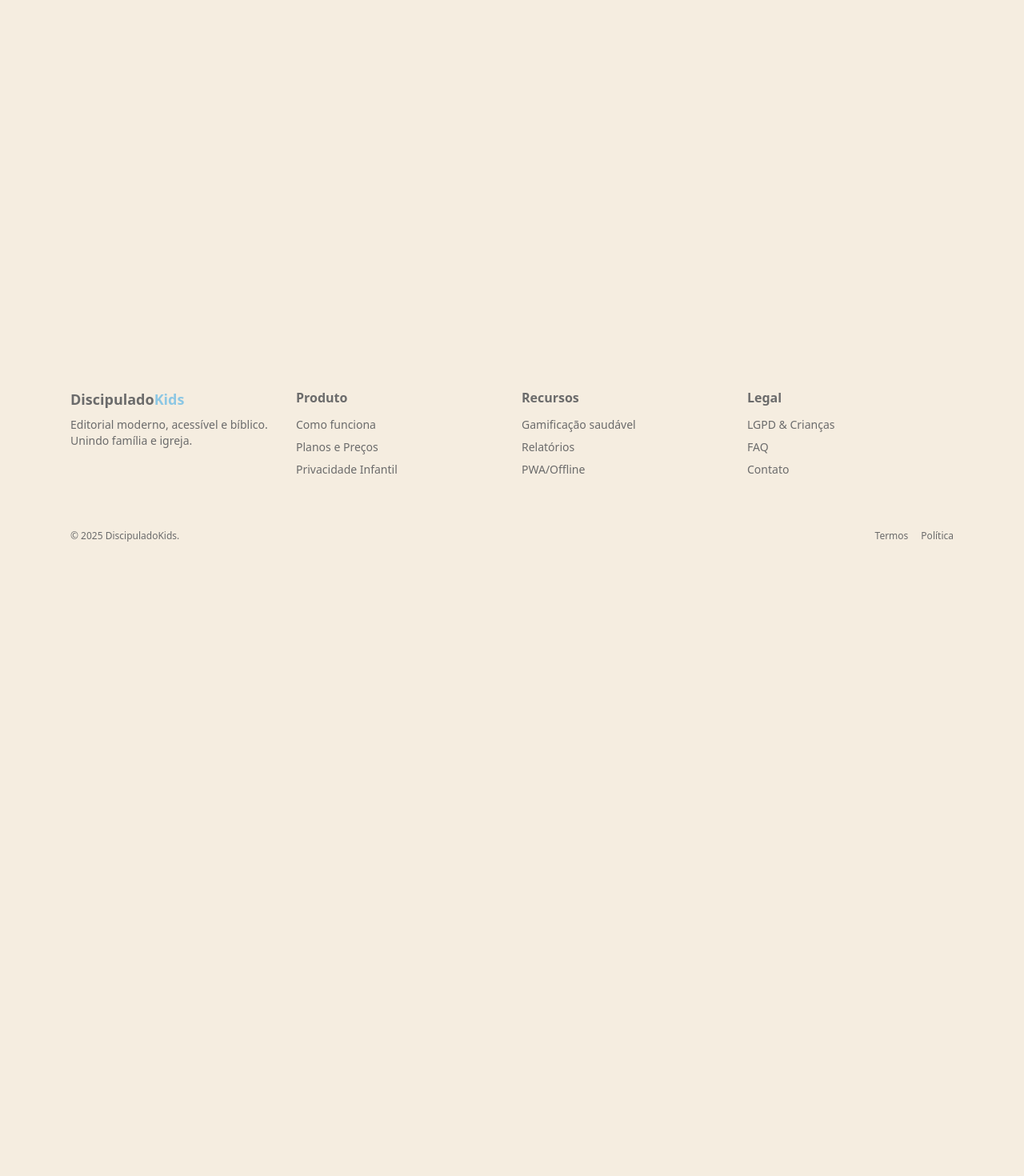
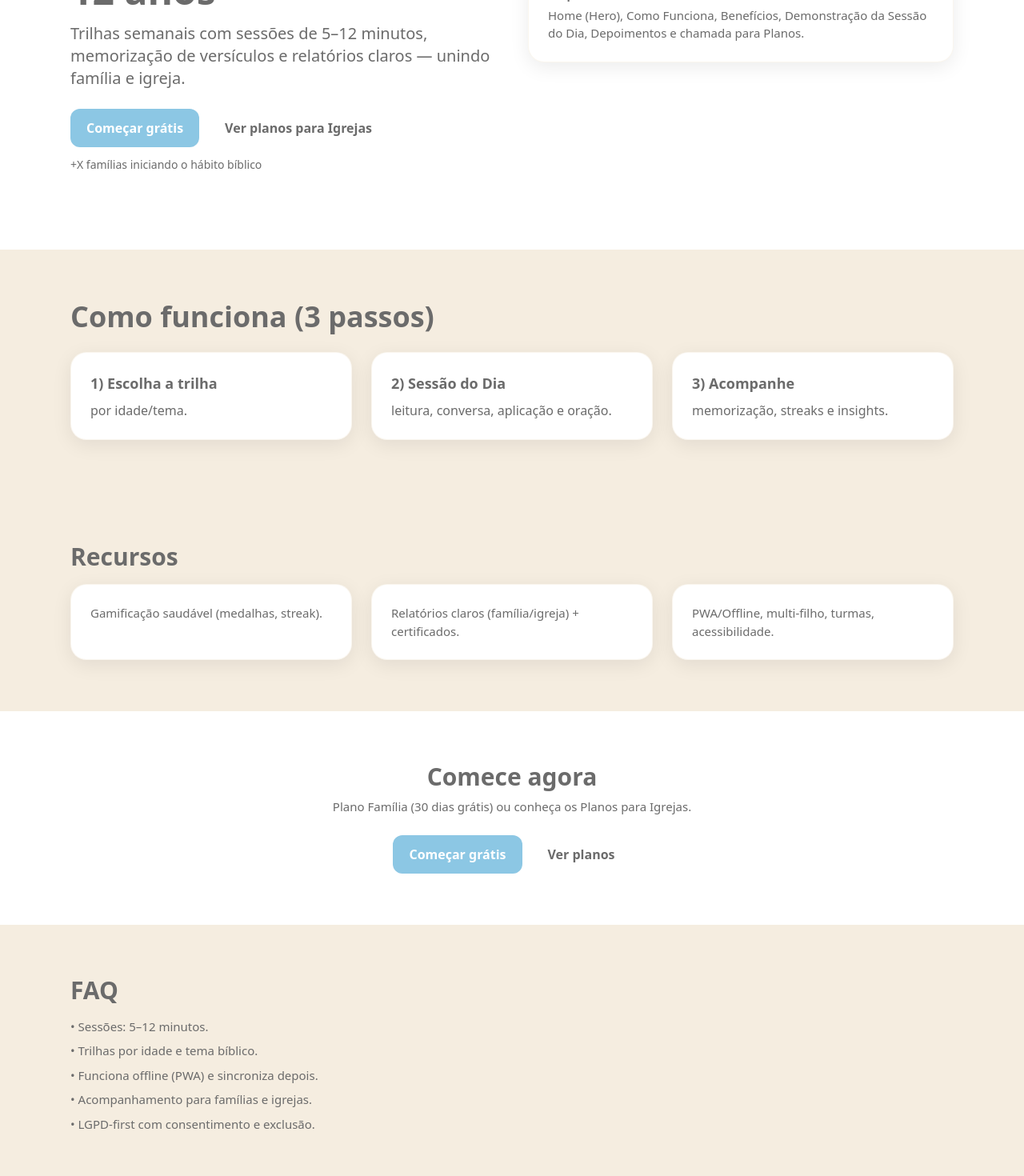
Before and after one commit to mrceloteles/discipulado-kids-frontend, a Next.js app: page / in a window 1280 px wide. Shown: the part 340-1810 px from the top of the page at 80% size. Before the commit the page ends 1042 px from the top, so only its background shows below. Built offline with nearby package versions, Linux system fonts and the light colour scheme.

Commit message:
Update page.tsx

```diff
--- a/app/page.tsx
+++ b/app/page.tsx
@@ -1,2 +1,78 @@
+import Container from "@/components/Container";
+import Button from "@/components/Button";
 
-export default function Home(){return (<main style={{padding:20}}><h1>DiscipuladoKids</h1><p>Instalação ok.</p></main>);}
+export default function HomePage() {
+  return (
+    <>
+      <section className="bg-white">
+        <Container className="py-16 md:py-24 grid md:grid-cols-2 gap-10 items-center">
+          <div>
+            <h1 className="text-4xl md:text-5xl font-semibold leading-tight">
+              Discipulado bíblico, simples e consistente para crianças de 7 a 12 anos
+            </h1>
+            <p className="text-lg md:text-xl text-ink mt-4">
+              Trilhas semanais com sessões de 5–12 minutos, memorização de versículos e relatórios claros — unindo família e igreja.
+            </p>
+            <div className="flex gap-3 mt-6">
+              <Button href="#">Começar grátis</Button>
+              <Button href="/planos" variant="ghost">Ver planos para Igrejas</Button>
+            </div>
+            <p className="text-sm text-ink mt-3">+X famílias iniciando o hábito bíblico</p>
+          </div>
+          <div className="card p-6">
+            <div className="text-sm font-semibold mb-1">Proposta</div>
+            <div className="text-[15px]">
+              Home (Hero), Como Funciona, Benefícios, Demonstração da Sessão do Dia, Depoimentos e chamada para Planos.
+            </div>
+          </div>
+        </Container>
+      </section>
+
+      <section id="como-funciona" className="py-16">
+        <Container>
+          <h2 className="text-3xl md:text-4xl font-semibold mb-6">Como funciona (3 passos)</h2>
+          <div className="grid gap-6 md:grid-cols-3">
+            <div className="card p-6"><h3 className="font-semibold text-lg mb-2">1) Escolha a trilha</h3><p>por idade/tema.</p></div>
+            <div className="card p-6"><h3 className="font-semibold text-lg mb-2">2) Sessão do Dia</h3><p>leitura, conversa, aplicação e oração.</p></div>
+            <div className="card p-6"><h3 className="font-semibold text-lg mb-2">3) Acompanhe</h3><p>memorização, streaks e insights.</p></div>
+          </div>
+        </Container>
+      </section>
+
+      <section id="recursos" className="py-16">
+        <Container>
+          <h2 className="text-2xl md:text-3xl font-semibold mb-4">Recursos</h2>
+          <ul className="grid md:grid-cols-3 gap-6 text-[15px]">
+            <li className="card p-6">Gamificação saudável (medalhas, streak).</li>
+            <li className="card p-6">Relatórios claros (família/igreja) + certificados.</li>
+            <li className="card p-6">PWA/Offline, multi-filho, turmas, acessibilidade.</li>
+          </ul>
+        </Container>
+      </section>
+
+      <section className="py-16 bg-white">
+        <Container className="text-center">
+          <h3 className="text-2xl md:text-3xl font-semibold">Comece agora</h3>
+          <p className="text-[15px] mt-2">Plano Família (30 dias grátis) ou conheça os Planos para Igrejas.</p>
+          <div className="flex justify-center gap-3 mt-6">
+            <Button href="#">Começar grátis</Button>
+            <Button href="/planos" variant="ghost">Ver planos</Button>
+          </div>
+        </Container>
+      </section>
+
+      <section id="faq" className="py-16">
+        <Container>
+          <h2 className="text-2xl md:text-3xl font-semibold mb-4">FAQ</h2>
+          <ul className="text-[15px] space-y-2">
+            <li>• Sessões: 5–12 minutos.</li>
+            <li>• Trilhas por idade e tema bíblico.</li>
+            <li>• Funciona offline (PWA) e sincroniza depois.</li>
+            <li>• Acompanhamento para famílias e igrejas.</li>
+            <li>• LGPD-first com consentimento e exclusão.</li>
+          </ul>
+        </Container>
+      </section>
+    </>
+  );
+}
```
